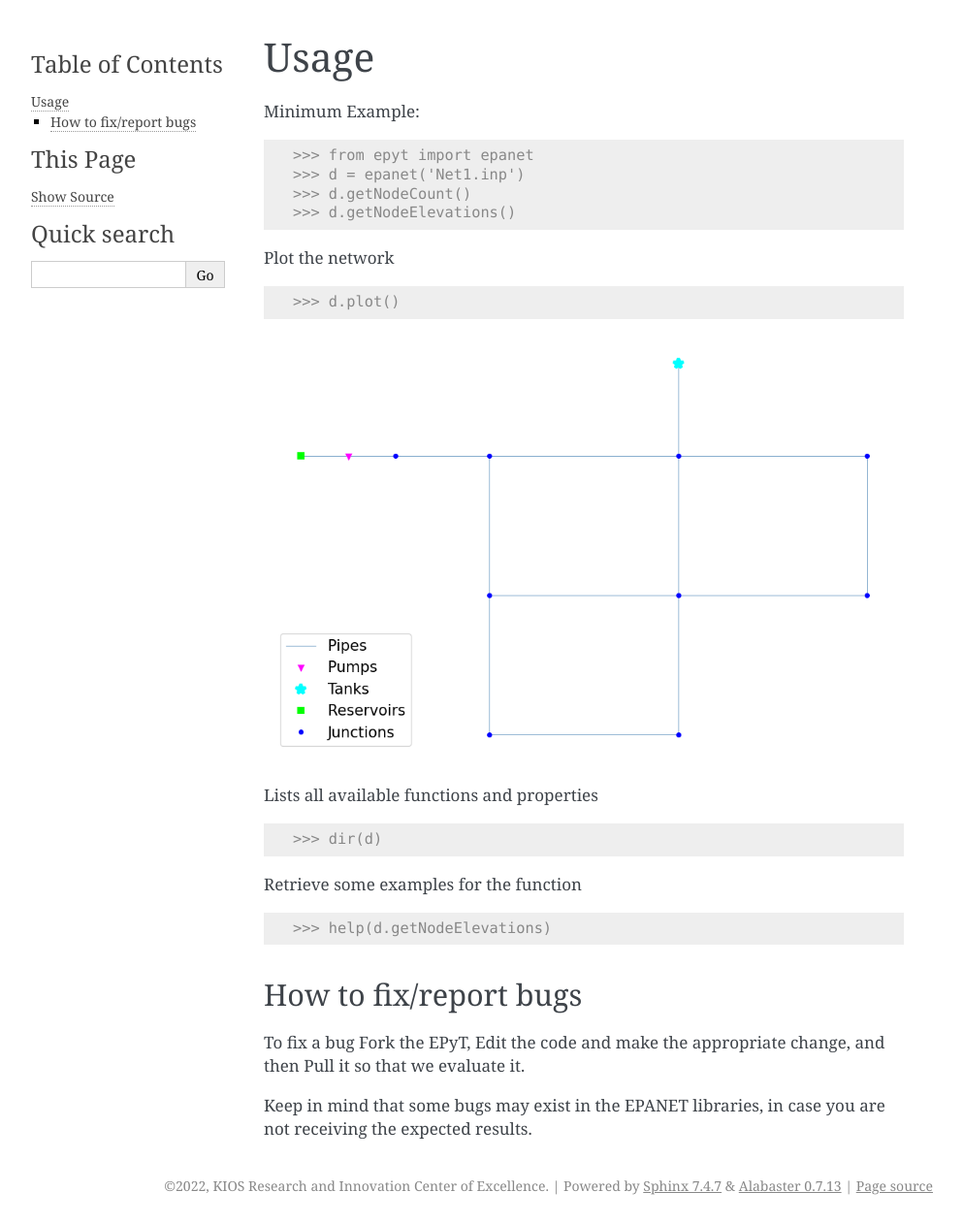
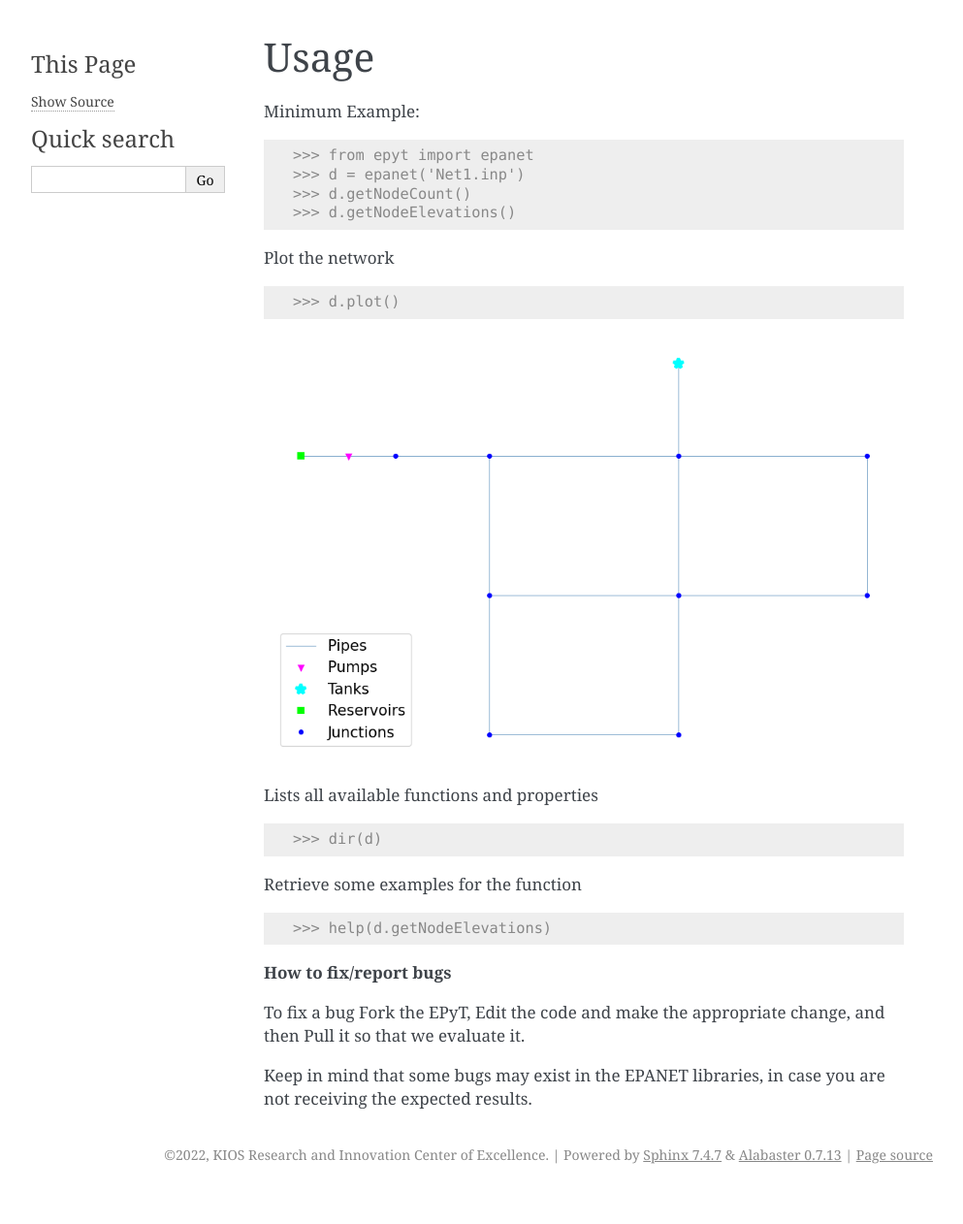
Before and after one commit to OpenWaterAnalytics/EPyT, a Sphinx documentation site: the page built from docs/source/usage.rst, in a window 1280 px wide. Shown: the whole page at 97% size, without its empty margins (148-1141 px from the left). Built offline with Sphinx 7.4.7, drawn with Linux system fonts in a browser that asks for light colours; pages that are not in the unit, such as notebooks, are missing from menus; after the commit the page ends 1230 px from its top, so only the background shows below that.

Commit message:
Update usage.rst

```diff
--- a/docs/source/usage.rst
+++ b/docs/source/usage.rst
@@ -32,8 +32,8 @@
    >>> help(d.getNodeElevations)
 
 
-How to fix/report bugs
-----------------------
+**How to fix/report bugs**
+
 To fix a bug Fork the EPyT, Edit the code and make the appropriate change, and then Pull it so that we evaluate it.
 
 Keep in mind that some bugs may exist in the EPANET libraries, in case you are not receiving the expected results.
```
